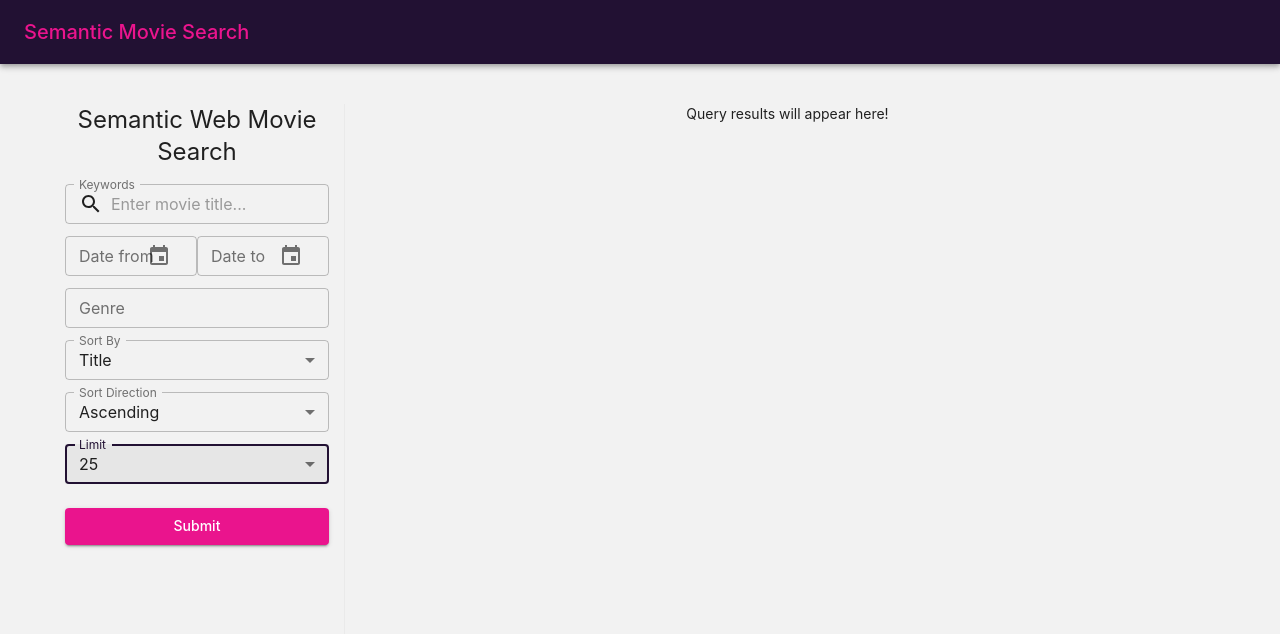
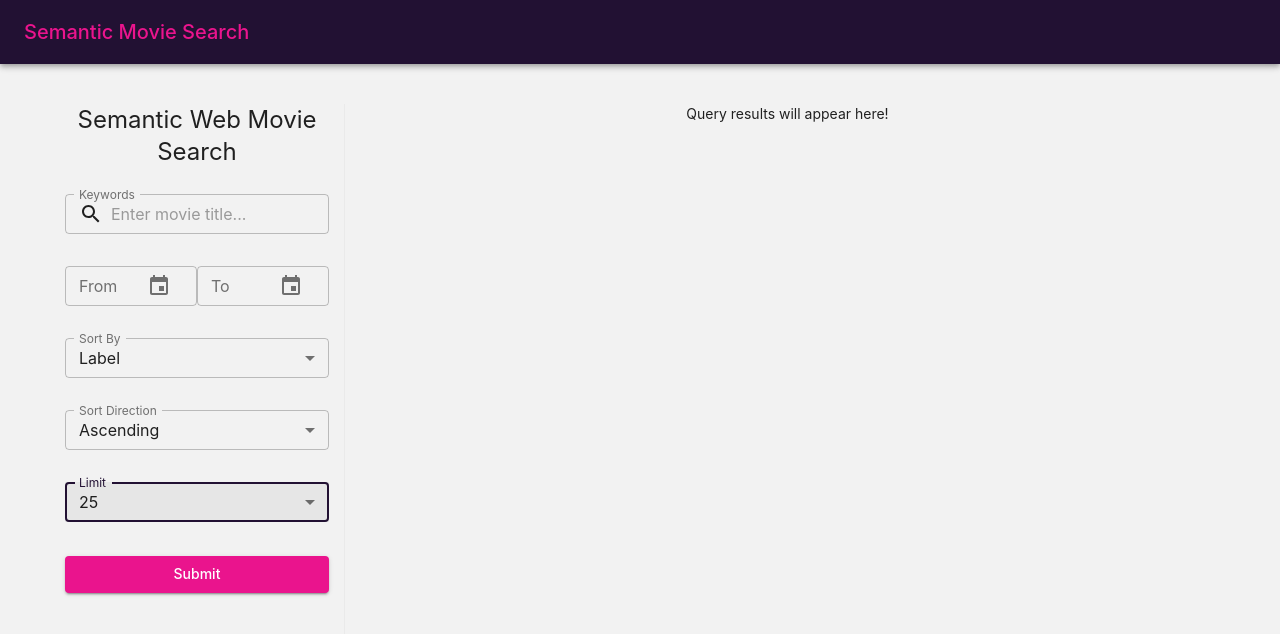
Before and after one commit to dvagere/semantic-web-movie-search, a React (Create React App) app: page /search/advanced in a window 1280 px wide. Shown: the top 634 px of the page. Built offline with nearby package versions, Linux system fonts and the light colour scheme.

Commit message:
Advanced search works

```diff
--- a/src/pages/AdvancedSearch/index.tsx
+++ b/src/pages/AdvancedSearch/index.tsx
@@ -28,8 +28,8 @@ interface Props {
 }
 
 const sortOptions = [
-  {value: 'title', title: "Title"},
-  {value: 'year', title: "Year"},
+  {value: 'label', title: "Label"},
+  {value: 'releaseDate', title: "Release Date"},
 ]
 
 const sortDirectionsOptions = [
@@ -45,21 +45,66 @@ const AdvancedSearch: React.FC<Props> = (props) => {
   const [loading, setLoading] = React.useState(false)
   const [queryValues, setQueryValues] = React.useState({ ...SearchState.query })
 
+  const [page, setPage] = React.useState(1);
+  const [lastPageReached, setLastPageReached] = React.useState(false);
+
   const handleChange = (name: string) => (event: any) => {
     setQueryValues({...queryValues, [name]: event.target.value})
   }
 
   const handleDateChange = (name: string) => (event: any) => {
-    setQueryValues({...queryValues, [name]: event.getFullYear()})
+    setQueryValues({...queryValues, [name]: event})
   }
 
-  const onSubmit = async () => {
+  const onSubmit = async (offsetting?: number) => {
     setLoading(true)
-    const query = generateQuery(queryValues)
+
+    let offset = 0;
+
+    if(offsetting){
+      let currPage = page;
+      if(offsetting < 0){
+        currPage = currPage - 1
+      }
+
+      offset = currPage * (SearchState.results?.results?.bindings ? SearchState.results?.results?.bindings.length : 0)
+    }
+
+    const qVals = {
+      ...queryValues,
+    }
+
+    if(queryValues.date_from){
+      qVals['date_from'] = `${queryValues.date_from.getFullYear()}-01-01`;
+    }
+
+    if(queryValues.date_to){
+      qVals['date_to'] = `${queryValues.date_to.getFullYear()}-01-01`;
+    }
+
+    if(offsetting){
+      qVals["offset"] = offset
+    }
+
+    const query = generateQuery(qVals)
+
     await axios.get(`${process.env.REACT_APP_DBPEDIA_URL}/sparql/?query=${encodeURIComponent(query)}`, {headers: {Accept: 'application/json'}})
       .then(response => {
         SearchDispatcher({type: "addSearchQuery", payload: {...queryValues}});
         SearchDispatcher({type: "addSearchResults", payload: response.data});
+        if(queryValues.limit){
+          if(response.data.results?.bindings?.length < queryValues.limit){
+            setLastPageReached(true);
+          } else {
+            setLastPageReached(false);
+          }
+        } else {
+          if(response.data.results?.bindings?.length < 25){
+            setLastPageReached(true);
+          } else {
+            setLastPageReached(false)
+          }
+        }
       })
       .catch(error => {
         console.log("<<<<<<<<<< Error: ", error);
@@ -67,12 +112,22 @@ const AdvancedSearch: React.FC<Props> = (props) => {
     setLoading(false)
   }
 
+  const handleNextPage = async () => {
+    await onSubmit(1)
+    setPage(page + 1);
+  }
+
+  const handlePrevPage = async () => {
+    await onSubmit(-1)
+    setPage(page - 1);
+  }
+
   return (
     <Page>
       <Grid container style={{height: "calc(100vh - 150px)"}}>
         <Grid item xs={12} sm={5} md={4} lg={3} style={{height: "100%", padding: "0 15px", borderRight: "1px solid #eaeaea"}}>
           <Typography variant="h5" gutterBottom>Semantic Web Movie Search</Typography>
-          <FormControl fullWidth >
+          <FormControl fullWidth style={{margin: "10px 0px"}} >
             <TextField
               autoFocus
               fullWidth
@@ -90,15 +145,16 @@ const AdvancedSearch: React.FC<Props> = (props) => {
               }}
             />
           </FormControl>
-          <div>
+          <div style={{margin: "10px 0px"}}>
             <MuiPickersUtilsProvider utils={DateFnsUtils}>
               <FormControl style={{boxSizing: 'border-box', width: "50%"}}>
                 <KeyboardDatePicker
                   id="date_from"
                   name="date_from"
                   views={['year']}
+                  clearable
                   margin="dense"
-                  label="Date from"
+                  label="From"
                   inputVariant="outlined"
                   format="yyyy"
                   value={queryValues?.date_from || null}
@@ -111,10 +167,11 @@ const AdvancedSearch: React.FC<Props> = (props) => {
               <FormControl style={{boxSizing: 'border-box', width: "50%"}}>
                 <KeyboardDatePicker
                   id="date_to"
+                  clearable
                   name="date_to"
                   views={['year']}
                   margin="dense"
-                  label="Date to"
+                  label="To"
                   inputVariant="outlined"
                   format="yyyy"
                   value={queryValues?.date_to || null}
@@ -126,7 +183,7 @@ const AdvancedSearch: React.FC<Props> = (props) => {
               </FormControl>
             </MuiPickersUtilsProvider>
           </div>
-          <FormControl fullWidth >
+          {/* <FormControl fullWidth >
             <TextField
               autoFocus
               fullWidth
@@ -136,9 +193,9 @@ const AdvancedSearch: React.FC<Props> = (props) => {
               placeholder="Genre"
               onChange={handleChange("genre")}
             />
-          </FormControl>
+          </FormControl> */}
           <div>
-            <FormControl fullWidth>
+            <FormControl fullWidth style={{margin: "10px 0px"}}>
               <TextField
                 select
                 autoFocus
@@ -158,7 +215,7 @@ const AdvancedSearch: React.FC<Props> = (props) => {
                 }
               </TextField>
             </FormControl>
-            <FormControl fullWidth>
+            <FormControl fullWidth style={{margin: "10px 0px"}}>
               <TextField
                 select
                 autoFocus
@@ -178,7 +235,7 @@ const AdvancedSearch: React.FC<Props> = (props) => {
                 }
               </TextField>
             </FormControl>
-            <FormControl fullWidth>
+            <FormControl fullWidth style={{margin: "10px 0px"}}>
               <TextField
                 select
                 autoFocus
@@ -204,7 +261,7 @@ const AdvancedSearch: React.FC<Props> = (props) => {
             color="secondary"
             variant="contained"
             disabled={loading}
-            onClick={onSubmit}
+            onClick={() => {onSubmit()}}
             style={{marginTop: "20px"}}
           >
             {!loading ? "Submit" : <CircularProgress size={22} style={{color: "#FFF"}} />}
@@ -212,6 +269,15 @@ const AdvancedSearch: React.FC<Props> = (props) => {
         </Grid>
         <Grid item xs={12} sm={7} md={8} lg={9} style={{height: "100%"}}>
         {
+          loading
+          ?
+          (
+            <div style={{display: "flex", justifyContent: "center", width: "100%", height: "60vh", alignItems: "center"}}>
+              <CircularProgress />
+            </div>
+          )
+          :
+          (
             SearchState.results
             ?
             (
@@ -226,6 +292,34 @@ const AdvancedSearch: React.FC<Props> = (props) => {
                       )
                     })
                   }
+                  <div>
+                    {
+                      page !== 1
+                      ?
+                      (
+                        <Button onClick={handlePrevPage}>
+                          Prev
+                        </Button>
+                      )
+                      :
+                      (
+                        null
+                      )
+                    }
+                    {
+                      !lastPageReached
+                      ?
+                      (
+                        <Button onClick={handleNextPage}>
+                          Next
+                        </Button>
+                      )
+                      :
+                      (
+                        null
+                      )
+                    }
+                  </div>
                 </div>
               )
               :
@@ -241,6 +335,7 @@ const AdvancedSearch: React.FC<Props> = (props) => {
                 Query results will appear here!
               </div>
             )
+          )
         }
         </Grid>
       </Grid>
--- a/src/pages/SearchResults/index.tsx
+++ b/src/pages/SearchResults/index.tsx
@@ -194,7 +194,6 @@ const SearchResults:React.FC<Props> = (props) => {
             )
             :
             (
-
               <div style={{display: "flex", justifyContent: "center", width: "100%"}}>
                 <CircularProgress />
               </div>
--- a/src/utils/query.ts
+++ b/src/utils/query.ts
@@ -1,5 +1,6 @@
 export const generateQuery = (data: any) => {
-  return `PREFIX dbpediaOnto: <http://dbpedia.org/ontology/>
+  console.log("Data, :", data)
+  const query = `PREFIX dbpediaOnto: <http://dbpedia.org/ontology/>
   PREFIX dbo: <http://dbpedia.org/ontology/>
   PREFIX dbp: <http://dbpedia.org/ontology/>
   PREFIX dbt: <http://dbpedia.org/ontology/>
@@ -33,10 +34,14 @@ export const generateQuery = (data: any) => {
     FILTER(LANGMATCHES(LANG(?label), "en"))
     FILTER(LANGMATCHES(LANG(?producer_name), "en"))
     FILTER(LANGMATCHES(LANG(?abstract), "en"))
+    ${data.date_from ? `FILTER(?releaseDate >= xsd:date("${data.date_from}"))` : ""}
+    ${data.date_to ? `FILTER(?releaseDate < xsd:date("${data.date_to}"))` : ""}
   }
   ORDER BY ${data.sort_direction || "ASC"} (?${data.sort_by || 'label'})
   LIMIT ${data.limit || 25}
   OFFSET ${data.offset || 0}`
+  console.log("Query: ", query);
+  return query
 }
 
 export const generateKeywordsQuery = (keywords: string, offset?: any) => {
```
Lines whose indentation alone changed are shown as unchanged.
